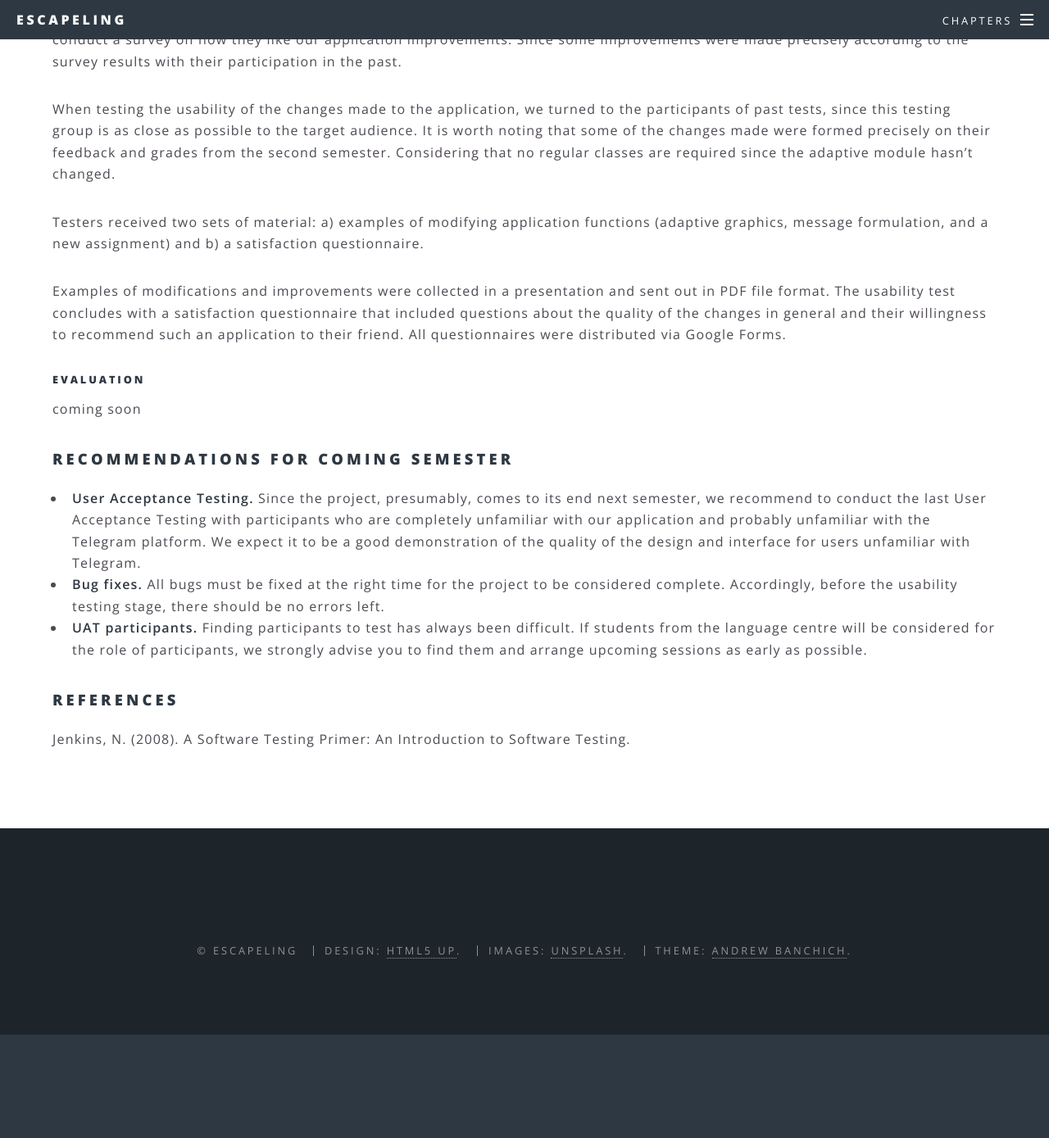
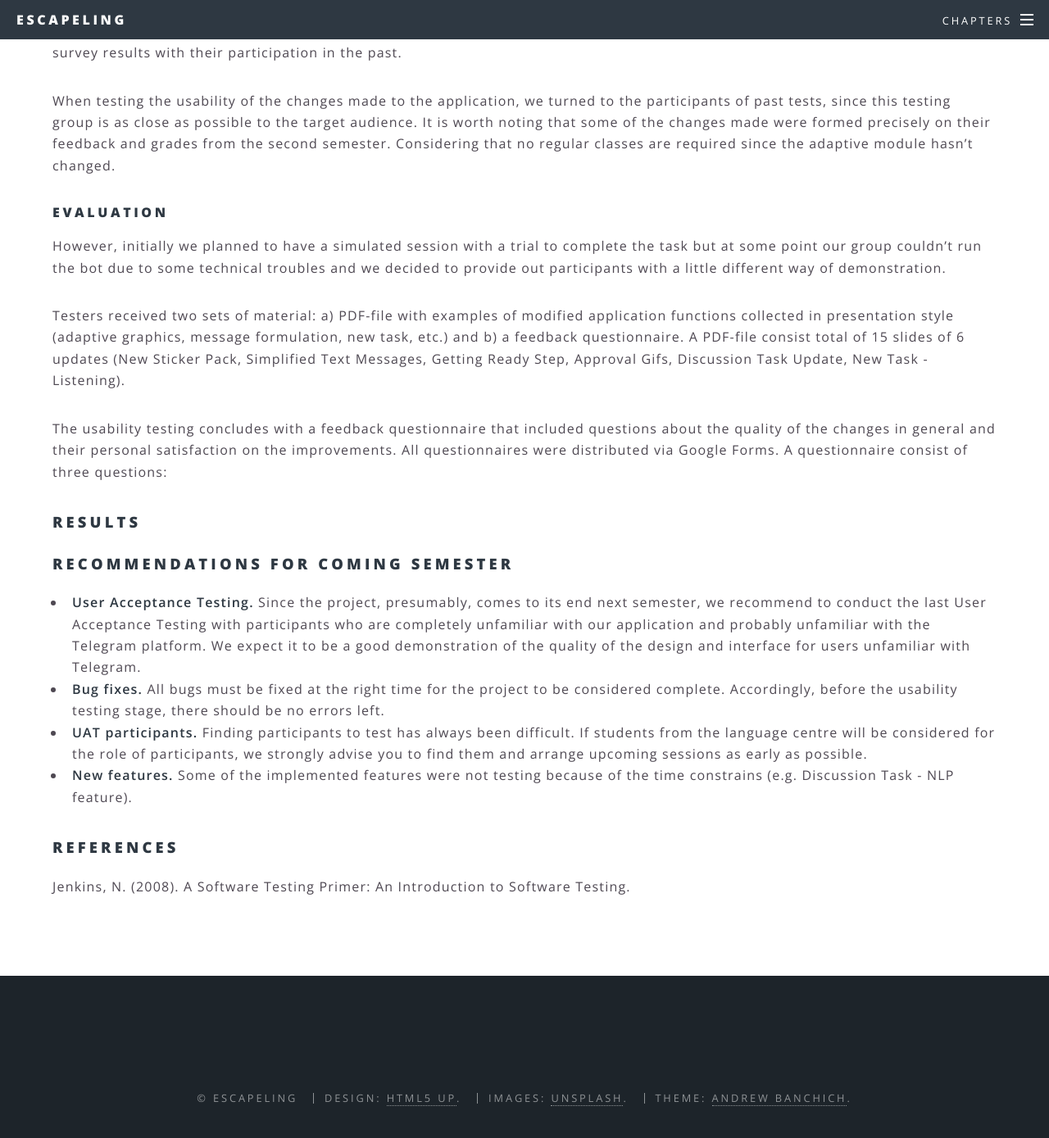
Before and after one commit to ALLUOS/ALLUOS.github.io, a Jekyll site: the page built from _posts/2021-04-01-evaluation.md, in a window 1280 px wide and 1400 px high, scrolled down 10273 px. Shown: the top 1389 px of the window at 82% size. Built offline with Jekyll 4.4.1, drawn with Linux system fonts in a browser that asks for light colours; before the commit the page ends 11536 px from its top, so only the background shows below that; some of the changed text lies outside the part shown.

Commit message:
First and Third Semester organised together

```diff
--- a/_posts/2021-04-01-evaluation.md
+++ b/_posts/2021-04-01-evaluation.md
@@ -12,11 +12,32 @@
    tag: \#prospects
  - title: References
    tag: \#references
+ - title: Introduction
+   tag: \#intro3
+ - title: Literature
+   tag: \#liter3
+ - title: Testing Performance
+   tag: \#testperf3
+ - title: Technical Testing and Bug Reports
+   tag: \#techtest3
+ - title: User Acceptance Testing
+   tag: \#uat3
+ - title: Evaluation
+   tag: \#evaluation3
+ - title: Results
+   tag: \#res3
+ - title: Recommendations
+   tag: \#recom3
+ - title: References
+   tag: \#ref3
+
 description: Learn more about the project's testing strategy and outlook.
 image: pic04.jpg
 ---
 
 ## Contents
+
+#### **First Semester**
 
 1. Test Strategy
 2. Usability Test
@@ -24,7 +45,19 @@
 4. Prospects For The Next Semester
 5. References
 
-**Note:** This section primarily describes testing information relevant to the first semester of the project. For information regarding the second semester, please refer to the [User Testing]({{ "" | absolute_url }}/2020/04/04/testS2.html) section.
+#### **Third Semester**
+
+1. Introduction
+2. Literature
+3. Testing Performance
+   3.1. Technical Testing and Bug Reports
+   3.2. User Acceptance Testing
+   3.2.1. Evaluation
+4. Results
+5. Recommendations
+6. References
+
+**Note:** This section primarily describes testing information relevant to the first semester and third semester of the project. For information regarding the second semester, please refer to the [User Testing]({{ "" | absolute_url }}/2020/04/04/testS2.html) section.
 
 <div id="strategy"></div>
 ## Test Strategy
@@ -215,20 +248,13 @@
 Tullis, T., & Albert, B. (2013). Measuring the user experience collecting, analyzing, and presenting usability metrics. Amsterdam, Netherlands: Elsevier.
 
 
+
+
+
+
 ## Testing Semester 3
-Contents
-1. Introduction
-2. Literature
-3. Testing Performance
-3.1. Technical Testing and Bug Reports
-3.2. User Acceptance Testing
-3.2.1. Evaluation
-4. Recommendations
-5. References
+<div id="intro"></div>
 
-**Note:**For information regarding the first and the second semester, please refer to the "Testing" and the "User Testing" sections.
-
-<div id="intro"></div>
 ### INTRODUCTION
 
 While the Escapeling project opens up many new features, testing does not stand still and adopts appropriate strategies to verify the quality of the added features. In this chapter, you will learn about the concept, organisation and results of our testing framework in the third semester of the project.
@@ -260,18 +286,24 @@
 
 When testing the usability of the changes made to the application, we turned to the participants of past tests, since this testing group is as close as possible to the target audience. It is worth noting that some of the changes made were formed precisely on their feedback and grades from the second semester. Considering that no regular classes are required since the adaptive module hasn't changed.
 
-Testers received two sets of material: a) examples of modifying application functions (adaptive graphics, message formulation, and a new assignment) and b) a satisfaction questionnaire.
+#### EVALUATION
 
-Examples of modifications and improvements were collected in a presentation and sent out in PDF file format. The usability test concludes with a satisfaction questionnaire that included questions about the quality of the changes in general and their willingness to recommend such an application to their friend. All questionnaires were distributed via Google Forms.
+However, initially we planned to have a simulated session with a trial to complete the task but at some point our group couldn't run the bot due to some technical troubles and we decided to provide out participants with a little different way of demonstration.
 
-##### EVALUATION
-coming soon
+Testers received two sets of material: a) PDF-file with examples of modified application functions collected in presentation style  (adaptive graphics, message formulation, new task, etc.) and b) a feedback questionnaire.
+A PDF-file consist total of 15 slides of 6 updates (New Sticker Pack, Simplified Text Messages, Getting Ready Step, Approval Gifs, Discussion Task Update, New Task - Listening).
+
+The usability testing concludes with a feedback questionnaire that included questions about the quality of the changes in general and their personal satisfaction on the improvements. All questionnaires were distributed via Google Forms. A questionnaire consist of three questions:
+
+### RESULTS
+
+
 
 ### RECOMMENDATIONS FOR COMING SEMESTER
 - **User Acceptance Testing.** Since the project, presumably, comes to its end next semester, we recommend to conduct the last User Acceptance Testing with participants who are completely unfamiliar with our application and probably unfamiliar with the Telegram platform. We expect it to be a good  demonstration of the quality of the design and interface for users unfamiliar with Telegram.
 - **Bug fixes.** All bugs must be fixed at the right time for the project to be considered complete. Accordingly, before the usability testing stage, there should be no errors left.
 - **UAT participants.** Finding participants to test has always been difficult. If students from the language centre will be considered for the role of participants, we strongly advise you to find them and arrange upcoming sessions as early as possible.
+- **New features.** Some of the implemented features were not testing because of the time constrains (e.g. Discussion Task - NLP feature).
 
-<div id="references"></div>
 ### References
 Jenkins, N. (2008). A Software Testing Primer: An Introduction to Software Testing.
```
